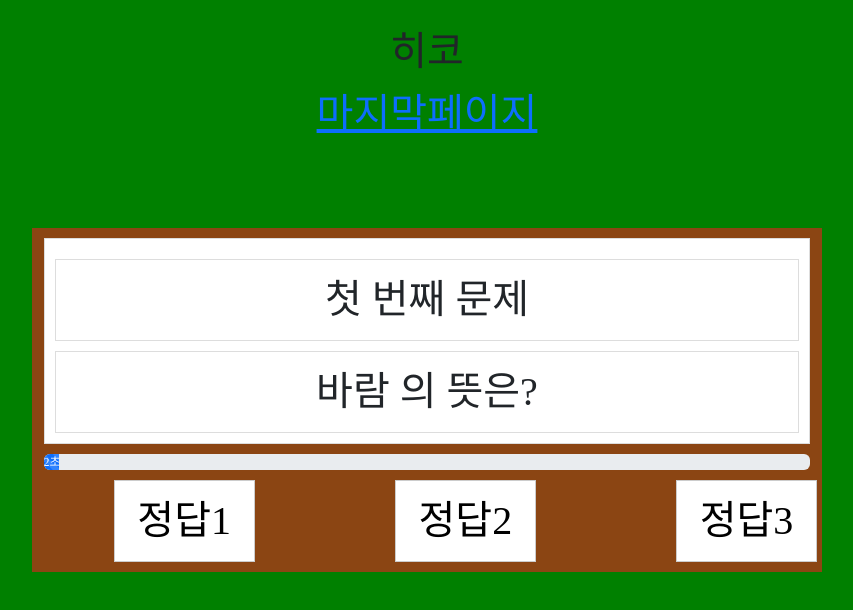
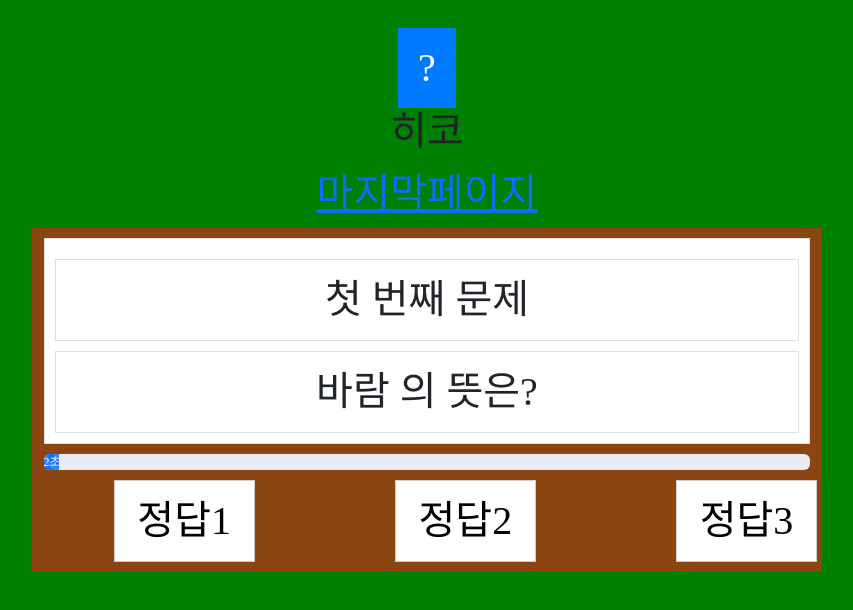
Before and after one commit to mnyu123/HiKo, a React (Create React App) app: page /HiKo/second in a window 1280 px wide. Shown: the top 610 px of the page, without its empty margins (213-1066 px from the left). Built offline with nearby package versions, Linux system fonts and the light colour scheme; a web font is replaced by a local one.

Commit message:
도움말 요소 추가

```diff
--- a/src/common/header.js
+++ b/src/common/header.js
@@ -1,13 +1,29 @@
 import { Link } from "react-router-dom";
 import "../css/header.css";
 import Button from "./Button";
+import Modal from "react-modal";
+import React, { useState } from 'react';
 // 여기 컴포넌트에는 왼쪽 상단으로 프로젝트 이름, ?버튼이 존재할것.
+
 export default function Header() {
+
+  const [modalIsOpen, setModalIsOpen] = useState(false);
   return (
     <header className="mw">
+
+    <div className="help">
+      <button onMouseEnter={()=> setModalIsOpen(true)}>?</button>
+      <Modal isOpen={modalIsOpen} onRequestClose={() => setModalIsOpen(false)}>
+        여기서 도움말 내용을 작성하시면 됩니다.<br/>
+        <button onClick={() => setModalIsOpen(false)}>닫기</button>
+      </Modal>
+    </div>
+
       <h1>
         히코
       </h1>
+
+
       <nav>
         <Link to="/end">마지막페이지</Link>
       </nav>
```
